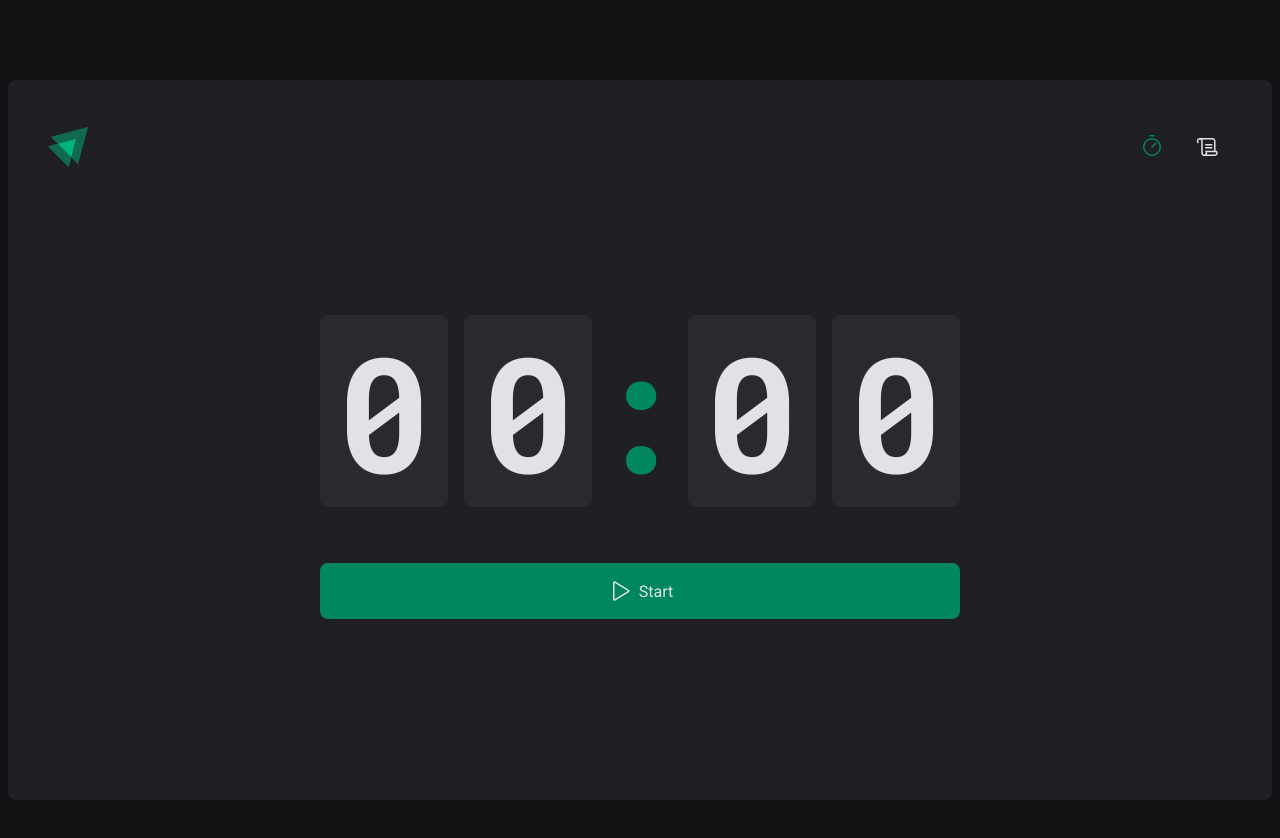
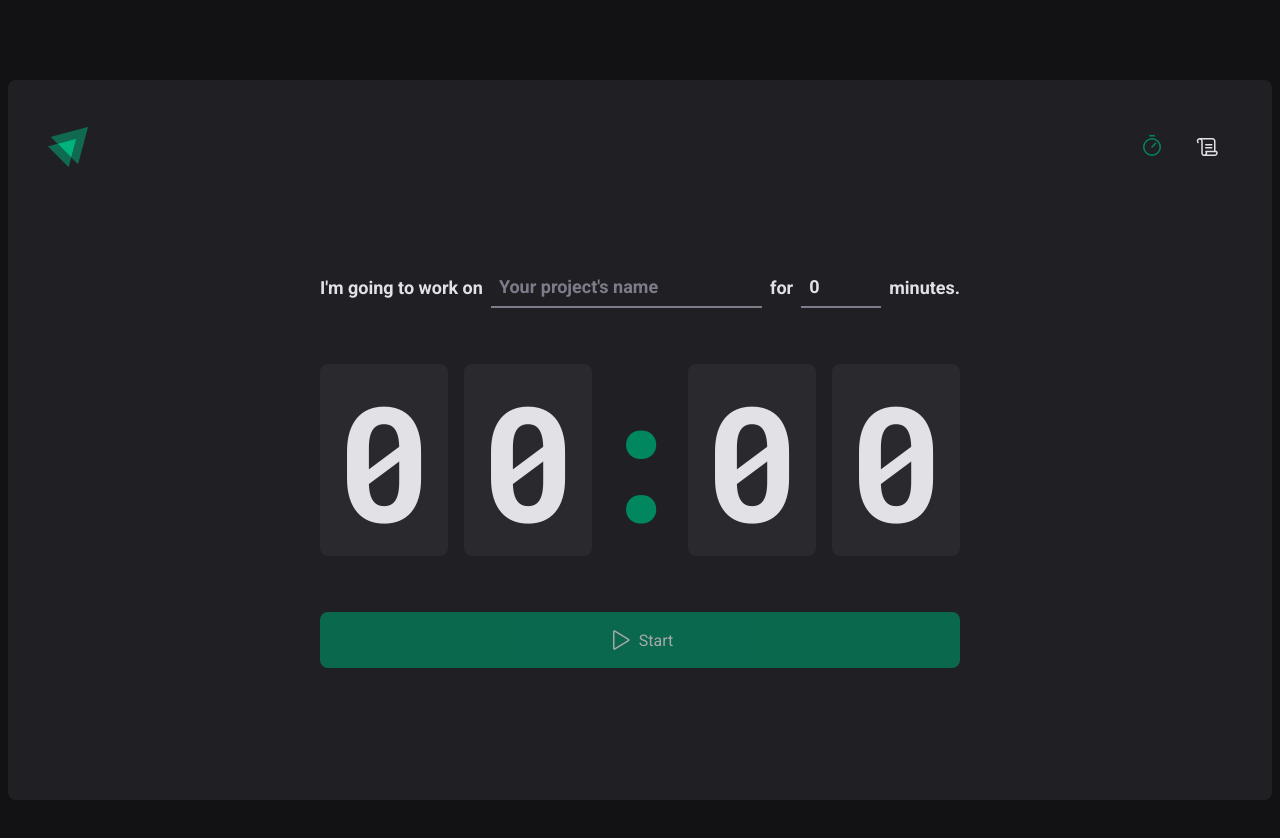
Before and after one commit to andrelfnavarro/ignite-2k22-react, a React (Vite) app in the folder 02-ignite-timer/: page / in a window 1280 px wide. Shown: the top 838 px of the page. Built offline with nearby package versions, Linux system fonts and the light colour scheme.

Commit message:
Organize context and components

```diff
--- a/02-ignite-timer/src/pages/Home/components/Countdown/index.tsx
+++ b/02-ignite-timer/src/pages/Home/components/Countdown/index.tsx
@@ -4,9 +4,13 @@ import { CyclesContext } from '../..';
 import { CountdownContainer, Separator } from './styles';
 
 export const Countdown = () => {
-  const { activeCycle, activeCycleId, markActiveCycleAsFinished } =
-    useContext(CyclesContext);
-  const [totalSecondsPassed, setTotalSecondsPassed] = useState(0);
+  const {
+    activeCycle,
+    activeCycleId,
+    markActiveCycleAsFinished,
+    totalSecondsPassed,
+    setSecondsPassed,
+  } = useContext(CyclesContext);
 
   const totalSeconds = activeCycle ? activeCycle.minutes * 60 : 0;
 
@@ -43,12 +47,12 @@ export const Countdown = () => {
         clearInterval(interval);
 
         markActiveCycleAsFinished();
-        setTotalSecondsPassed(totalSeconds);
+        setSecondsPassed(totalSeconds);
 
         return;
       }
 
-      setTotalSecondsPassed(secondsPassed);
+      setSecondsPassed(secondsPassed);
     }, 1000);
 
     return () => clearInterval(interval);
--- a/02-ignite-timer/src/pages/Home/components/NewCycleForm/index.tsx
+++ b/02-ignite-timer/src/pages/Home/components/NewCycleForm/index.tsx
@@ -1,23 +1,12 @@
-import { zodResolver } from '@hookform/resolvers/zod';
-import { useForm } from 'react-hook-form';
-import { z } from 'zod';
+import { useContext } from 'react';
+import { useFormContext } from 'react-hook-form';
+
+import { CyclesContext } from '../..';
 import { FormContainer, MinutesInput, TaskInput } from './styles';
 
-const formSchema = z.object({
-  task: z.string().min(1),
-  minutes: z.number().int().min(5).max(60),
-});
-
-type FormSchema = z.infer<typeof formSchema>;
-
 export const NewCycleForm = () => {
-  const { register, handleSubmit, watch, reset } = useForm<FormSchema>({
-    resolver: zodResolver(formSchema),
-    defaultValues: {
-      task: '',
-      minutes: 0,
-    },
-  });
+  const { activeCycle } = useContext(CyclesContext);
+  const { register } = useFormContext();
 
   return (
     <FormContainer>
@@ -28,6 +17,7 @@ export const NewCycleForm = () => {
         type="text"
         placeholder="Your project's name"
         list="projects"
+        disabled={!!activeCycle}
         {...register('task')}
       />
 
@@ -43,6 +33,7 @@ export const NewCycleForm = () => {
         type="number"
         step={5}
         placeholder="00"
+        disabled={!!activeCycle}
         {...register('minutes', {
           valueAsNumber: true,
         })}
--- a/02-ignite-timer/src/pages/Home/index.tsx
+++ b/02-ignite-timer/src/pages/Home/index.tsx
@@ -1,6 +1,6 @@
 import { createContext, useEffect, useState } from 'react';
 import { HandPalm, Play } from 'phosphor-react';
-import { useForm } from 'react-hook-form';
+import { useForm, FormProvider } from 'react-hook-form';
 import { zodResolver } from '@hookform/resolvers/zod';
 import * as z from 'zod';
 
@@ -26,20 +26,44 @@ interface CyclesContextType {
   activeCycle: Cycle | undefined;
   activeCycleId: string | null;
   markActiveCycleAsFinished: () => void;
+  totalSecondsPassed: number;
+  setSecondsPassed: (secondsPassed: number) => void;
 }
 
 export const CyclesContext = createContext<CyclesContextType>(
   {} as CyclesContextType
 );
 
+const formSchema = z.object({
+  task: z.string().min(1),
+  minutes: z.number().int().min(5).max(60),
+});
+
+type FormSchema = z.infer<typeof formSchema>;
+
 export const Home = () => {
   const [cycles, setCycles] = useState<Cycle[]>([]);
   const [activeCycleId, setActiveCycleId] = useState<string | null>(null);
+  const [totalSecondsPassed, setTotalSecondsPassed] = useState(0);
 
   const activeCycle = cycles.find(cycle => cycle.id === activeCycleId);
 
-  // const task = watch('task');
-  // const isSubmitDisabled = !task;
+  const setSecondsPassed = (secondsPassed: number) => {
+    setTotalSecondsPassed(secondsPassed);
+  };
+
+  const newCycleForm = useForm<FormSchema>({
+    resolver: zodResolver(formSchema),
+    defaultValues: {
+      task: '',
+      minutes: 0,
+    },
+  });
+
+  const { handleSubmit, watch, reset } = newCycleForm;
+
+  const task = watch('task');
+  const isSubmitDisabled = !task;
 
   const markActiveCycleAsFinished = () => {
     setCycles(state =>
@@ -56,20 +80,20 @@ export const Home = () => {
     );
   };
 
-  // const handleStartNewCycle = (data: FormSchema) => {
-  //   const newCycle = {
-  //     id: String(new Date().getTime()),
-  //     task: data.task,
-  //     minutes: data.minutes,
-  //     startedAt: new Date(),
-  //   };
+  const handleStartNewCycle = (data: FormSchema) => {
+    const newCycle = {
+      id: String(new Date().getTime()),
+      task: data.task,
+      minutes: data.minutes,
+      startedAt: new Date(),
+    };
 
-  //   setCycles(state => [...state, newCycle]);
-  //   setActiveCycleId(newCycle.id);
-  //   setTotalSecondsPassed(0);
+    setCycles(state => [...state, newCycle]);
+    setActiveCycleId(newCycle.id);
+    setTotalSecondsPassed(0);
 
-  //   reset();
-  // };
+    reset();
+  };
 
   const handleStopCycle = () => {
     setCycles(state =>
@@ -90,14 +114,19 @@ export const Home = () => {
 
   return (
     <HomeContainer>
-      <form
-        action=""
-        // onSubmit={handleSubmit(handleStartNewCycle)}
-      >
+      <form action="" onSubmit={handleSubmit(handleStartNewCycle)}>
         <CyclesContext.Provider
-          value={{ activeCycle, activeCycleId, markActiveCycleAsFinished }}
+          value={{
+            activeCycle,
+            activeCycleId,
+            markActiveCycleAsFinished,
+            totalSecondsPassed,
+            setSecondsPassed,
+          }}
         >
-          {/* <NewCycleForm /> */}
+          <FormProvider {...newCycleForm}>
+            <NewCycleForm />
+          </FormProvider>
 
           <Countdown />
         </CyclesContext.Provider>
@@ -108,10 +137,7 @@ export const Home = () => {
             Stop
           </StopCountdownButton>
         ) : (
-          <StartCountdownButton
-            type="submit"
-            // disabled={isSubmitDisabled}
-          >
+          <StartCountdownButton type="submit" disabled={isSubmitDisabled}>
             <Play size={24} />
             Start
           </StartCountdownButton>
```
